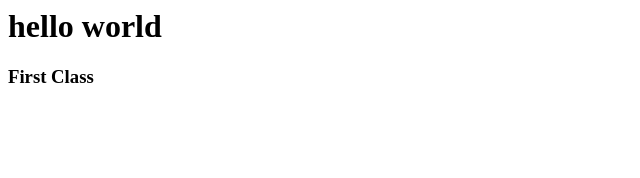
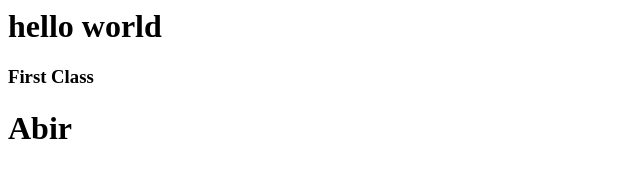
Before and after one commit to abir596/firstclass, a plain HTML site: page index.html in a window 1280 px wide. Shown: the whole page, without its empty margins (0-640 px from the left). Drawn offline with Linux system fonts and the light colour scheme.

Commit message:
Update index.html

```diff
--- a/index.html
+++ b/index.html
@@ -1,2 +1,3 @@
 <h1>hello world</h1>
 <h3>First Class</h3>
+<h1>Abir</h1>
```
